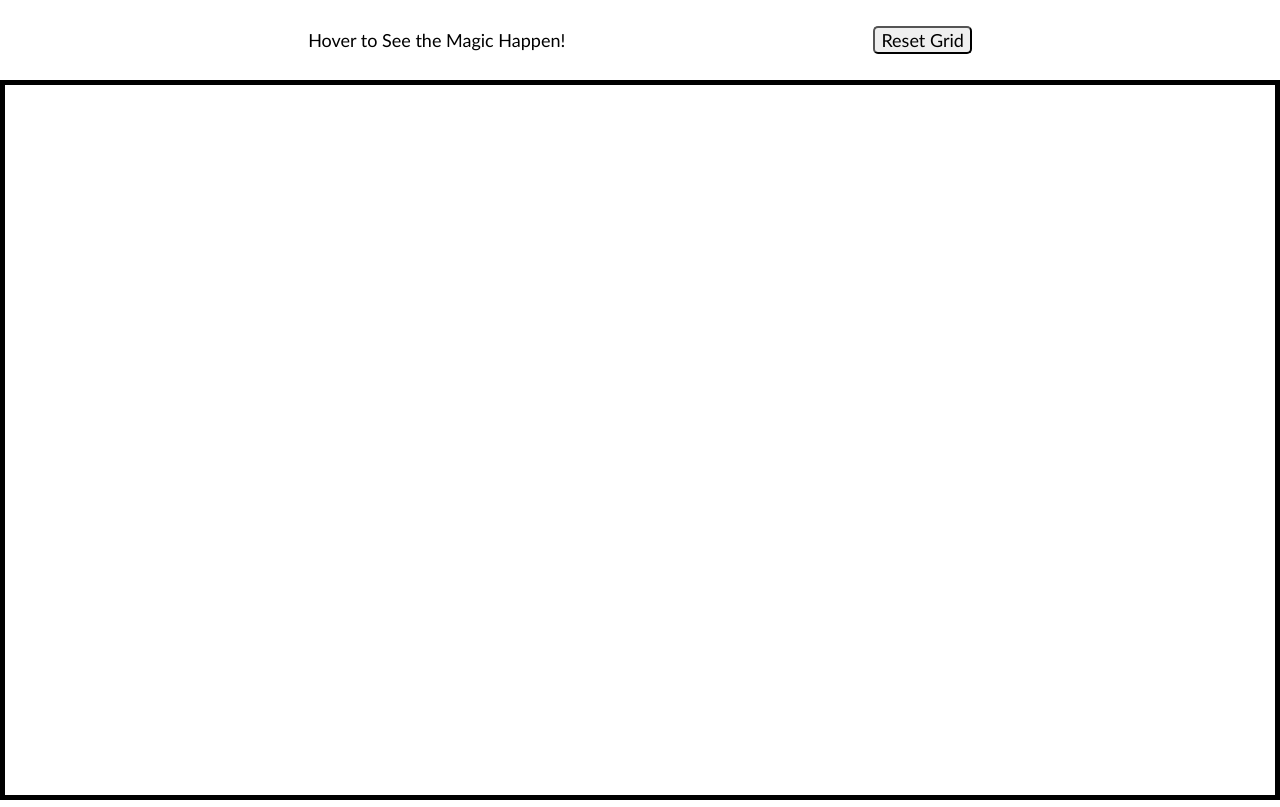
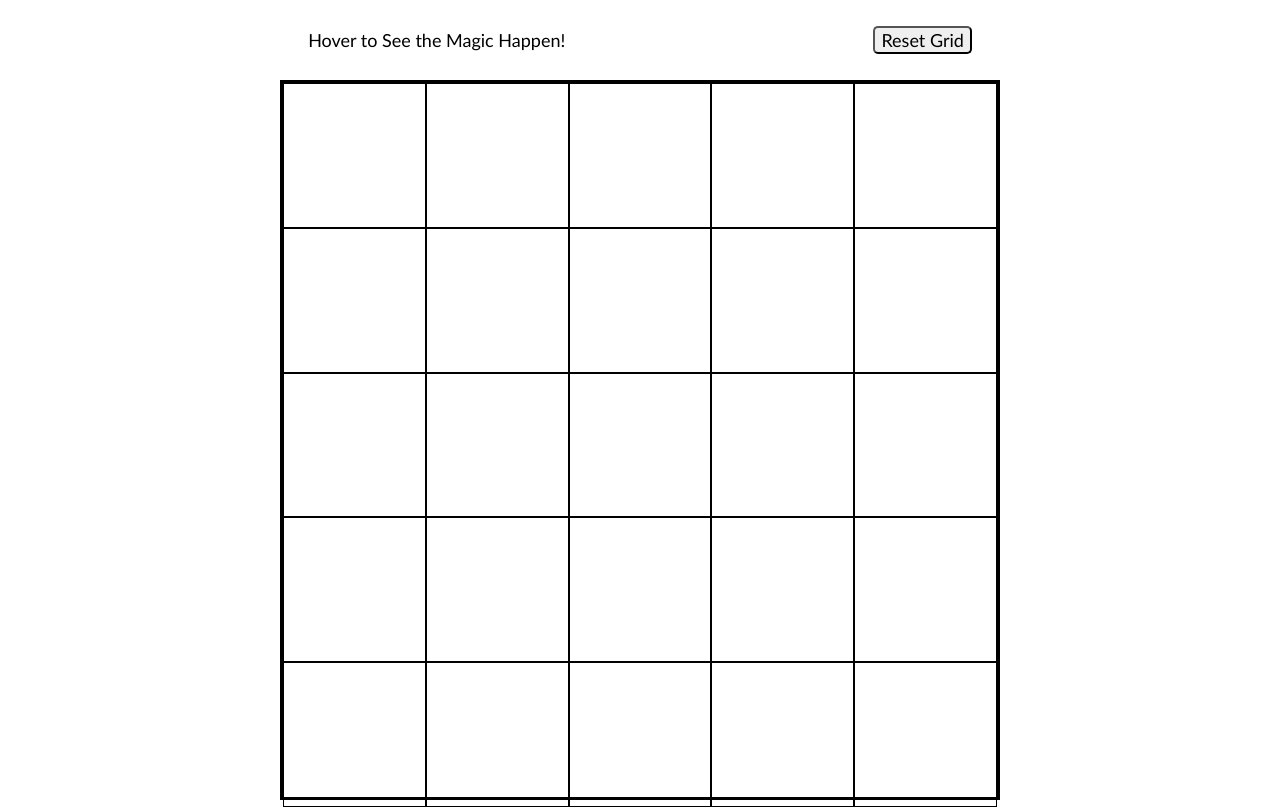
Before and after one commit to deadeye249/Etch-a-Sketch, a plain HTML site: page index.html in a window 1280 px wide. Drawn offline with Linux system fonts and the light colour scheme.

Commit message:
New Method

```diff
--- a/main.js
+++ b/main.js
@@ -1,18 +1,14 @@
 function createDivs(rows,columns)
 {
+    let total_boxes = rows*columns;
     let container_div = document.querySelector(".container");
-    for(let i=0;i<rows;i++)
+    for(let i=0;i<total_boxes;i++)
     {
-        let new_row = document.createElement("div");
-        new_row.className = `grid-row pos${i+1}`;
-        for(let j=0;j<columns;j++)
-        {
-            let new_column = document.createElement("div");
-            new_column.className = `grid-column pos${j+1}`;
-            new_row.appendChild(new_column);
-        }
-        container_div.appendChild(new_row);
+        let new_box = document.createElement("div");
+        new_box.className = "boxes";
+        new_box.style.cssText= `width: ${100/columns}%; padding-bottom: ${100/columns}%;`
+        container_div.appendChild(new_box);
     }
 }
 
-createDivs(16,16);
+createDivs(5,5);
--- a/style.css
+++ b/style.css
@@ -1,19 +1,22 @@
-html, body{
+html{
+    height: 100%;
+}
+
+body{
     margin: 0;
     font-family:'Trebuchet MS', 'Lucida Sans Unicode', 'Lucida Grande', 'Lucida Sans', Arial, sans-serif;
+    height: 100%;
 }
 
 body{
     display: flex;
     flex-direction: column;
-    justify-content: center;
     align-items: center;
-    min-height: 100vh;
 }
 
 .top{
-    flex: 1 0 10vh;
-    width: 100vw;
+    height: 5rem;
+    width: 100%;
     display: flex;
     justify-content: space-evenly;
     align-items: center;
@@ -22,14 +25,15 @@ body{
 }
 
 .container {
-    flex: 1 0 90vh;
-    width: 100vw;
-    display: flex;
-    border: 5px;
+    flex: 1 0 auto;
+    aspect-ratio: 1/1;
+    /* display: flex;
+    justify-content:space-evenly;
+    align-items: center; */
     border-color: black;
     border-style: solid;
     box-sizing: border-box;
-    padding: 8vh 5vw 8vh 5vw;
+
 }
 
 button{
@@ -37,3 +41,12 @@ button{
     border-radius: 5px;
     font-size: inherit;
 }
+
+.boxes{
+    float:left;
+    height: 0;
+    border-color: black;
+    border-style: solid;
+    box-sizing: border-box;
+    border-width: 1px;
+}
```
